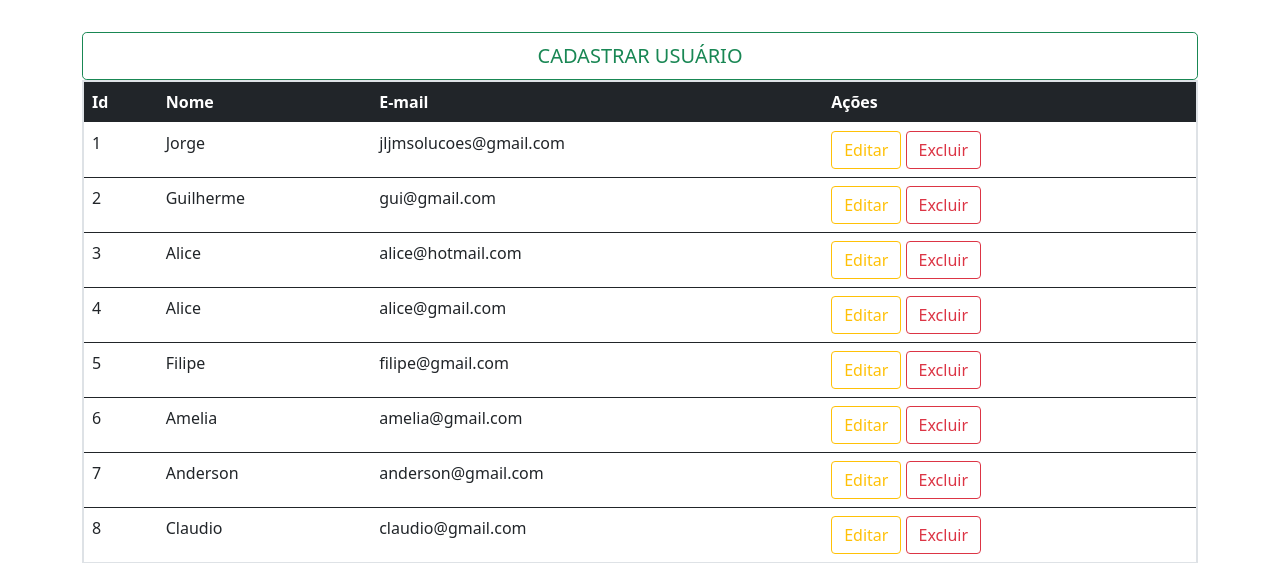
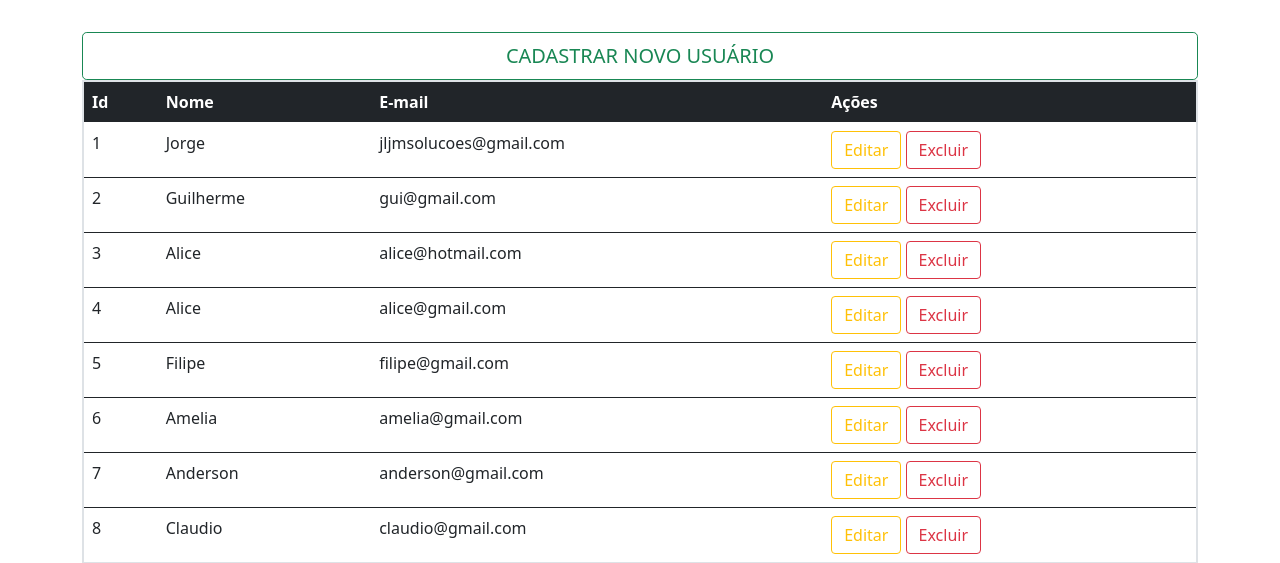
Before and after one commit to jljmendes/sistema-contatos, a PHP site: page / in a window 1280 px wide. Shown: the top 563 px of the page. Run offline with PHP 8.4, Linux system fonts and the light colour scheme; data comes from the database, SQL or seed files in the repository; some libraries are stand-ins or nearby versions.

Commit message:
Mudando mome de cadastro

```diff
--- a/index.php
+++ b/index.php
@@ -23,7 +23,7 @@ if($sql->rowCount() > 0){
 <body>
     <div class="container">
     <div class="d-grid gap-2"><br>
-    <a href="adicionar.php" button type="button" class="btn btn-outline-success btn-lg" data-toggle="modal" data-target="#addUsuarioModal" >CADASTRAR USUÁRIO</a>
+    <a href="adicionar.php" button type="button" class="btn btn-outline-success btn-lg" data-toggle="modal" data-target="#addUsuarioModal" >CADASTRAR NOVO USUÁRIO</a>
     </div>
     <!--<a href="adicionar.php" >ADICIONAR USUÁRIO</a>-->
     <table class="table table-hover">
```
